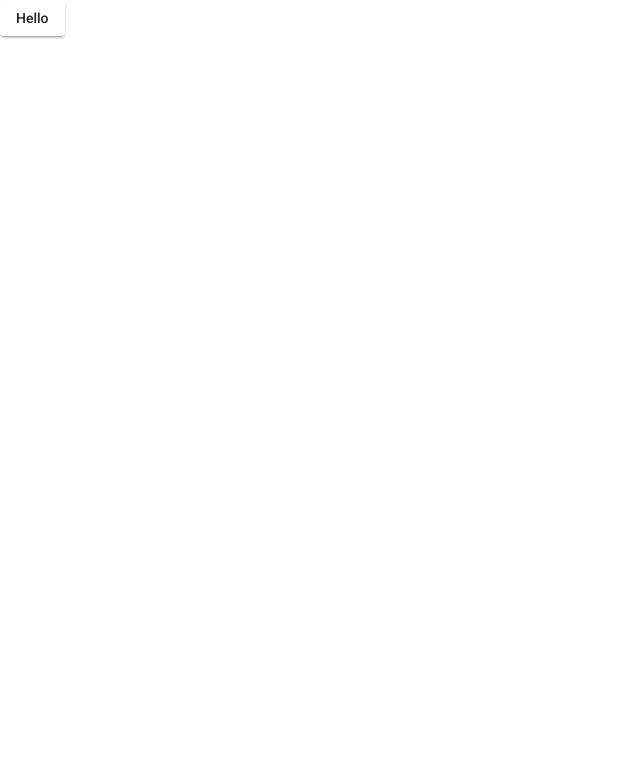
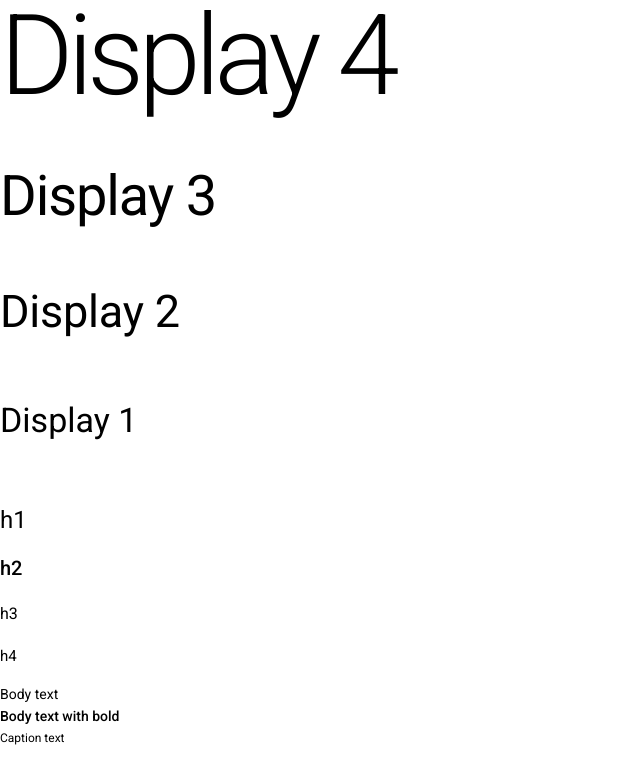
Before and after one commit to AbnerAOliveira/angular_material, an Angular app: page / in a window 1280 px wide. Shown: the top 784 px of the page, without its empty margins (0-640 px from the left). Built offline with nearby package versions, Linux system fonts and the light colour scheme.

Commit message:
Tipography

```diff
--- a/src/app/app.component.html
+++ b/src/app/app.component.html
@@ -1,2 +1,16 @@
-<button mat-raised-button>Hello</button>
-<router-outlet></router-outlet>
+ <!-- TIPOGRAPHY -->
+<div class="mat-display-4">Display 4</div>
+<div class="mat-display-3">Display 3</div>
+<div class="mat-display-2">Display 2</div>
+<div class="mat-display-1">Display 1</div>
+
+<div class="mat-headline">h1</div>
+<div class="mat-title">h2</div>
+<div class="mat-subheading-2">h3</div>
+<div class="mat-subheading-1">h4</div>
+
+<div class="mat-body-1">Body text</div>
+<div class="mat-body-2">Body text with bold</div>
+<div class="mat-caption">Caption text</div>
+
+<!-- BUTTONS -->
```
